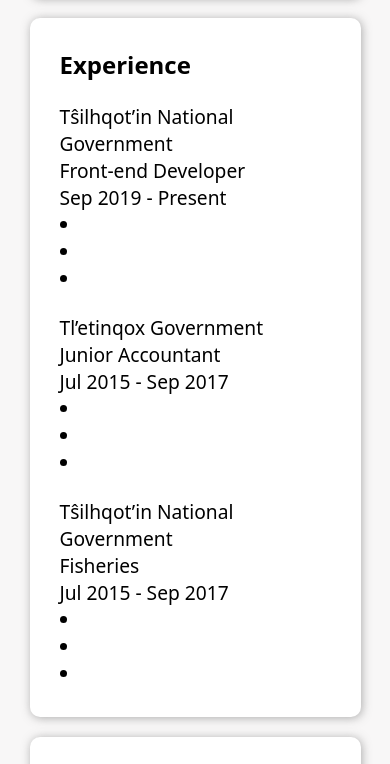
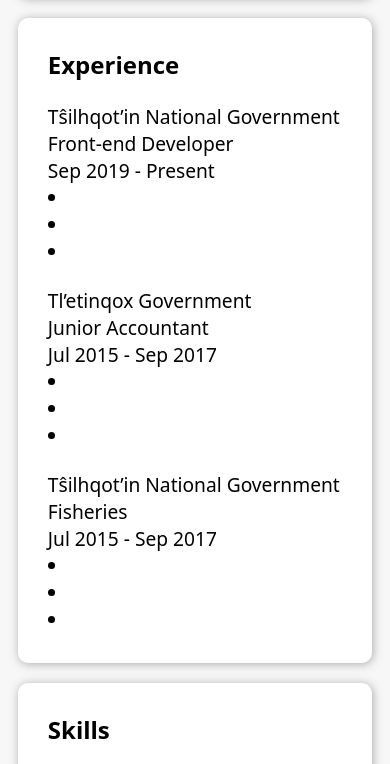
Before and after one commit to jbambrick/resume, a plain HTML site: page index.html in a window 390 px wide. Shown: the part 693-1457 px from the top of the page. Drawn offline with Linux system fonts and the light colour scheme.

Commit message:
Update index.html

```diff
--- a/index.html
+++ b/index.html
@@ -105,7 +105,7 @@
 
         @media only screen and (max-width: 601px) {
     #content {
-        margin: 120px 5% 0 5% !important;
+        margin: 120px 2% 0 2% !important;
     }
     </style>
     <link rel="stylesheet" href="https://cdnjs.cloudflare.com/ajax/libs/font-awesome/5.15.3/css/all.min.css"
```
